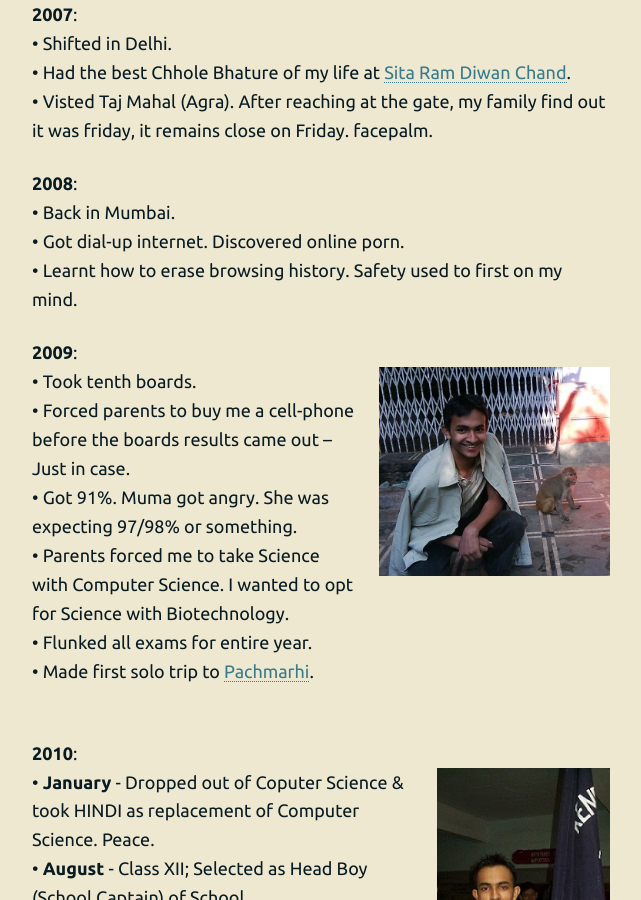
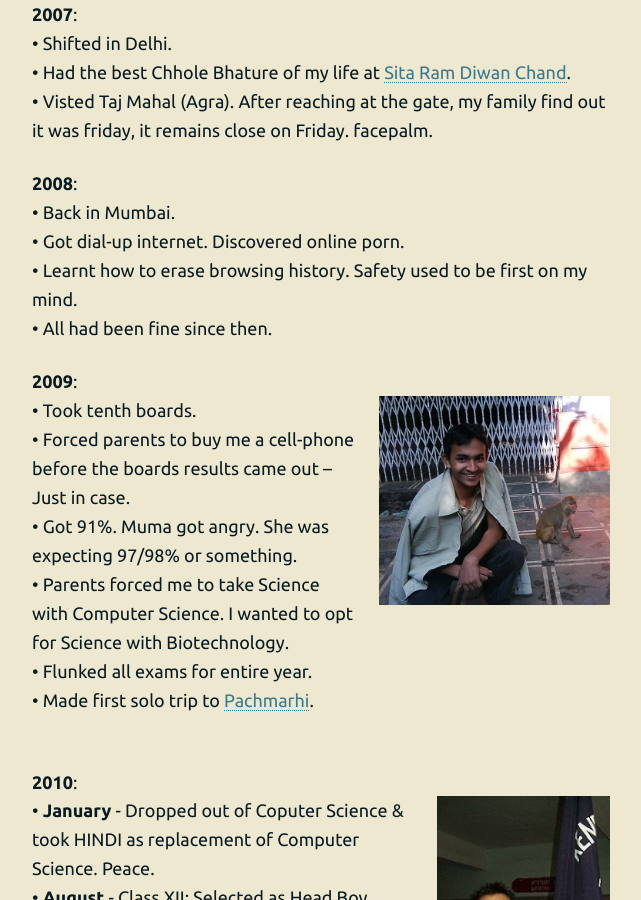
Before and after one commit to 93notes/93notes.github.io, a Jekyll site: the page built from timeline.html, in a window 1280 px wide and 900 px high, scrolled down 1420 px. Shown: the whole window, without its empty margins (319-960 px from the left). Built offline with Jekyll 4.4.1, drawn with Linux system fonts in a browser that asks for light colours; nearby versions of some CDN libraries.

Commit message:
Update timeline.html

```diff
--- a/timeline.html
+++ b/timeline.html
@@ -104,7 +104,8 @@ He wanted me to be as Rich as his freind. LOL. </br>
 <strong>2008</strong>: </br>
 &bull; Back in Mumbai. </br>
 &bull; Got dial-up internet. Discovered online porn. </br>
-&bull; Learnt how to erase browsing history. Safety used to first on my mind.</p>
+&bull; Learnt how to erase browsing history. Safety used to be first on my mind.</br>
+&bull; All had been fine since then.
 </p>
 
 <p>
```
